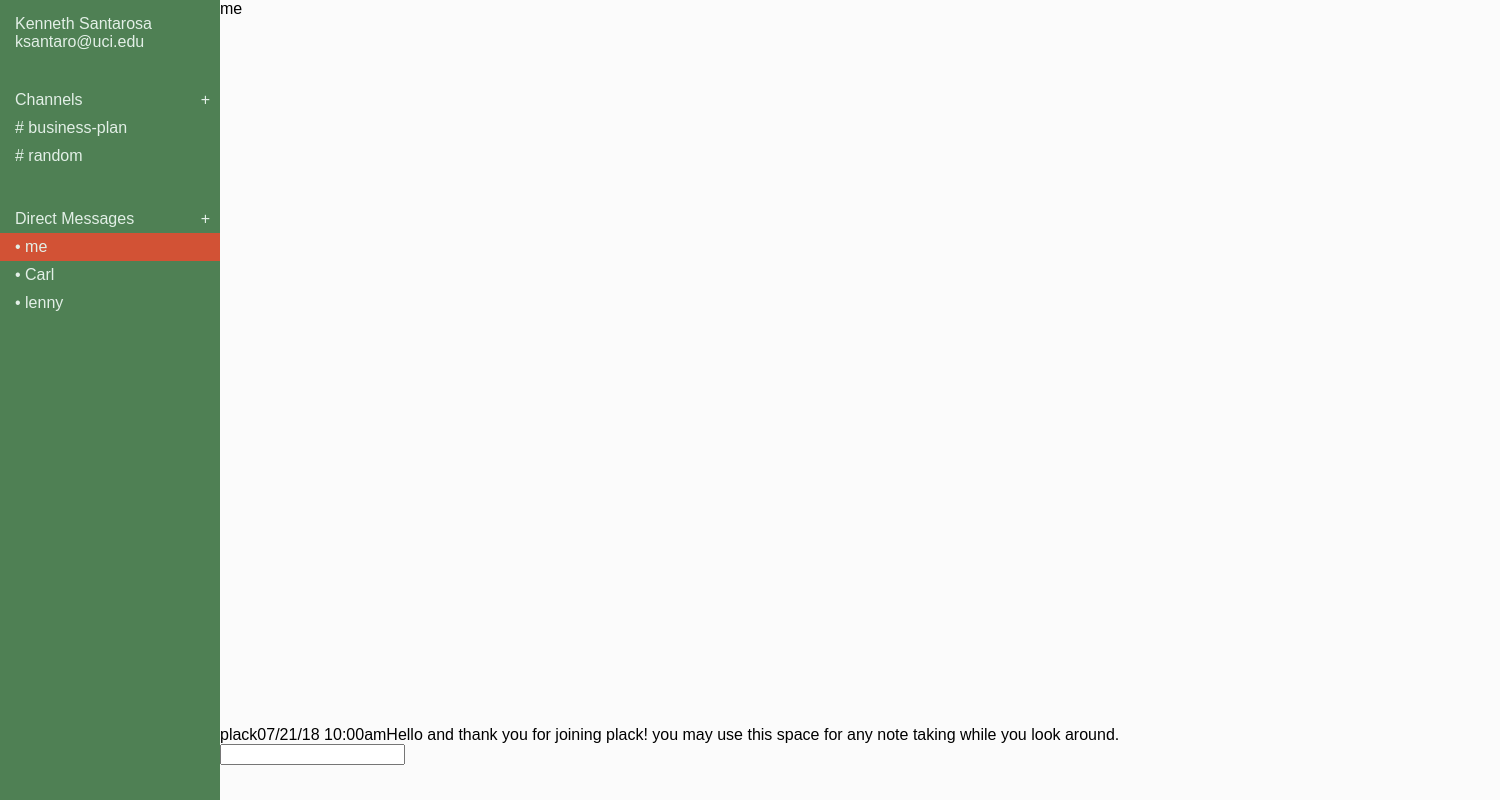
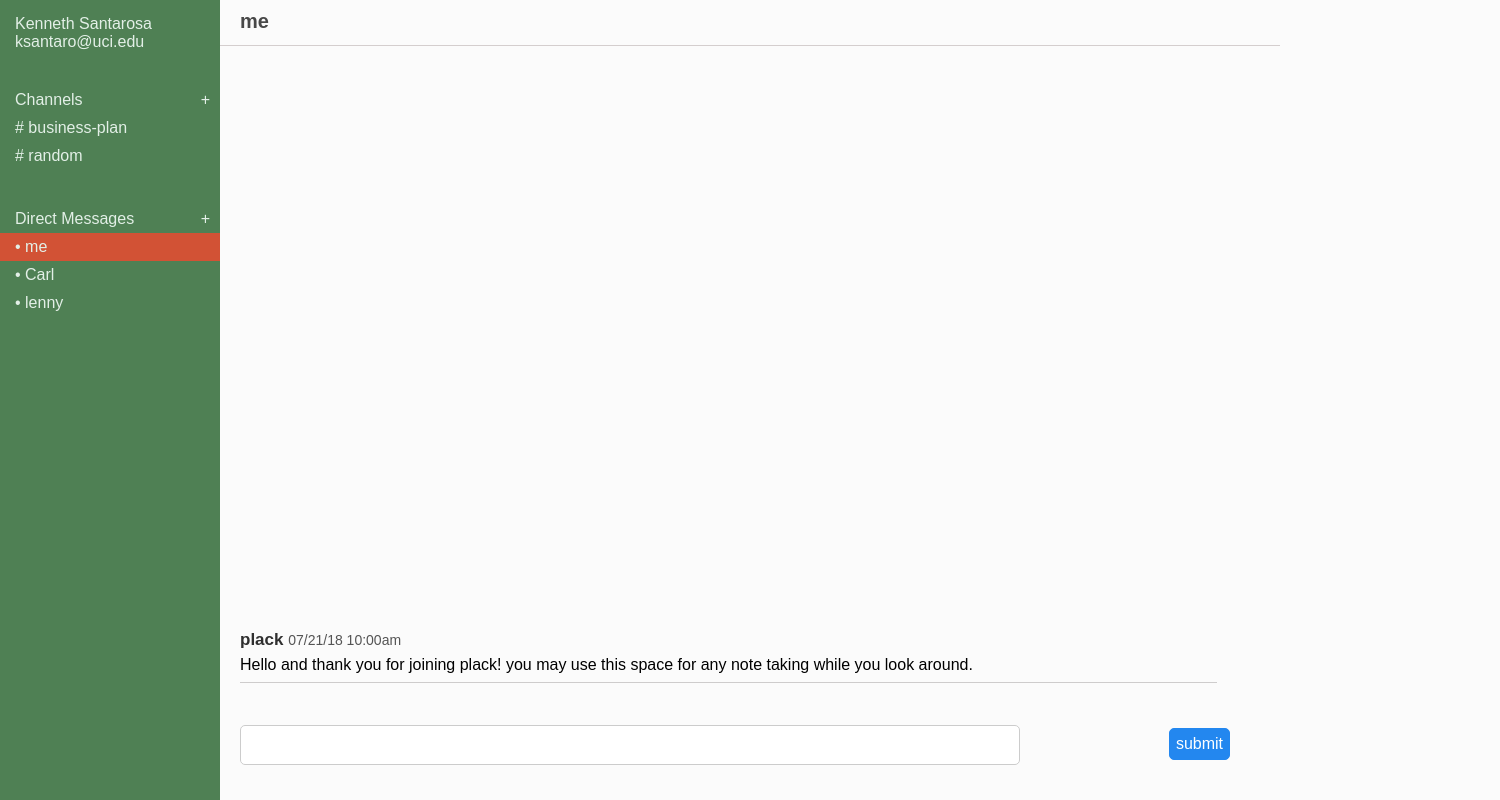
Before and after one commit to ksantaro/plack, a React (Create React App) app: page /main in a window 1280 px wide. Shown: the whole page, 1500 px wide, since content can reach past the window. Built offline with nearby package versions, Linux system fonts and the light colour scheme.

Commit message:
added styling for messages display

```diff
--- a/src/Messages/Messages.jsx
+++ b/src/Messages/Messages.jsx
@@ -5,8 +5,7 @@ class Messages extends Component {
   constructor(props) {
     super(props);
     this.state = {
-        email: '',
-        password: '',
+        messageInput: "",
     }
   }
 
@@ -14,6 +13,10 @@ class Messages extends Component {
     this.setState({
         [valueName]: e.target.value
     })
+  }
+
+  onSubmit = (e) => { //this.props.messageType / this.props.messagesID
+    e.preventDefault();
   }
 
   render() {
@@ -27,10 +30,10 @@ class Messages extends Component {
     if (messages) {
       messageTitle = messages['name'];
       messagesList = messages.messages.map((message) =>
-        <div>
-          {message.username}
-          {message.date}
-          {message.text}
+        <div className="message-block">
+          <span className="message-username">{message.username} </span>
+          <span className="message-date">{message.date} </span>
+          <p className="message-content">{message.text}</p>
         </div>
       );
     }
@@ -42,7 +45,11 @@ class Messages extends Component {
         </div>
         <div className="messages-block">
           {messagesList}
-          <input type="text" />
+          <form onSubmit={this.onSubmit}>
+            <input type="text" onChange={(e) => {this.onChange(e, "messageInput")}}/>
+            <input type="submit" value="submit"/>
+
+          </form>
         </div>
       </div>
     );
--- a/src/index.css
+++ b/src/index.css
@@ -3,6 +3,10 @@ body {
   padding: 0;
   font-family: sans-serif;
   background-color: #fbfbfb;
+}
+
+input {
+  outline: none;
 }
 
 .form-block {
@@ -110,12 +114,81 @@ body {
   display: inline-block;
   position: absolute;
   top: 0;
-  width: 100%;
+  width: calc(100% - 220px);
 }
 
 .messages-block {
   position: absolute;
   bottom: 35px;
+  width: calc(100% - 50px);
+}
+
+.messages-title {
+  padding-left: 20px;
+  margin-top: 10px;
+  font-size: 20px;
+  padding-bottom: 12px;
+  border-bottom: 1px solid #d4cece;
+  font-weight: bold;
+  color: #484848;
+}
+
+.messages-block form {
+  margin-top: 15px;
+}
+
+.messages-block form input[type="text"] {
+  margin-top: 20px;
+  margin-left: 20px;
+  border: 1px solid #cccccc;
+  font-size: 16px;
+  padding: 10px;
+  width: 75%;
+  outline: none;
+  border-radius: 5px;
+}
+
+.messages-block form input[type="submit"] {
+  border: 1px solid #2387ef;
+  border-radius: 5px;
+  margin-top: 3px;
+  font-size: 16px;
+  color: white;
+  background-color: #2387ef;
+  padding: 6px;
+  position: absolute;
+  right: 0;
+  bottom: 5px;
+  cursor: pointer;
+  outline: none;
+}
+
+.messages-block form input[type="submit"]:hover {
+  border-color: #91c6fd;
+  background-color: #91c6fd;
+}
+
+.message-block {
+  margin-right: 13px;
+  margin-left: 20px;
+}
+
+.message-block .message-username {
+  font-size: 17px;
+  font-weight: bold;
+  color: #2f2f2f;
+}
+
+.message-block .message-date {
+  font-size: 14px;
+  color: #545454;
+}
+
+.message-block .message-content {
+  margin-top: 6px;
+  margin-bottom: 22px;
+  padding-bottom: 8px;
+  border-bottom: 1px solid #cecccc;
 }
 
 .modal-container {
```
